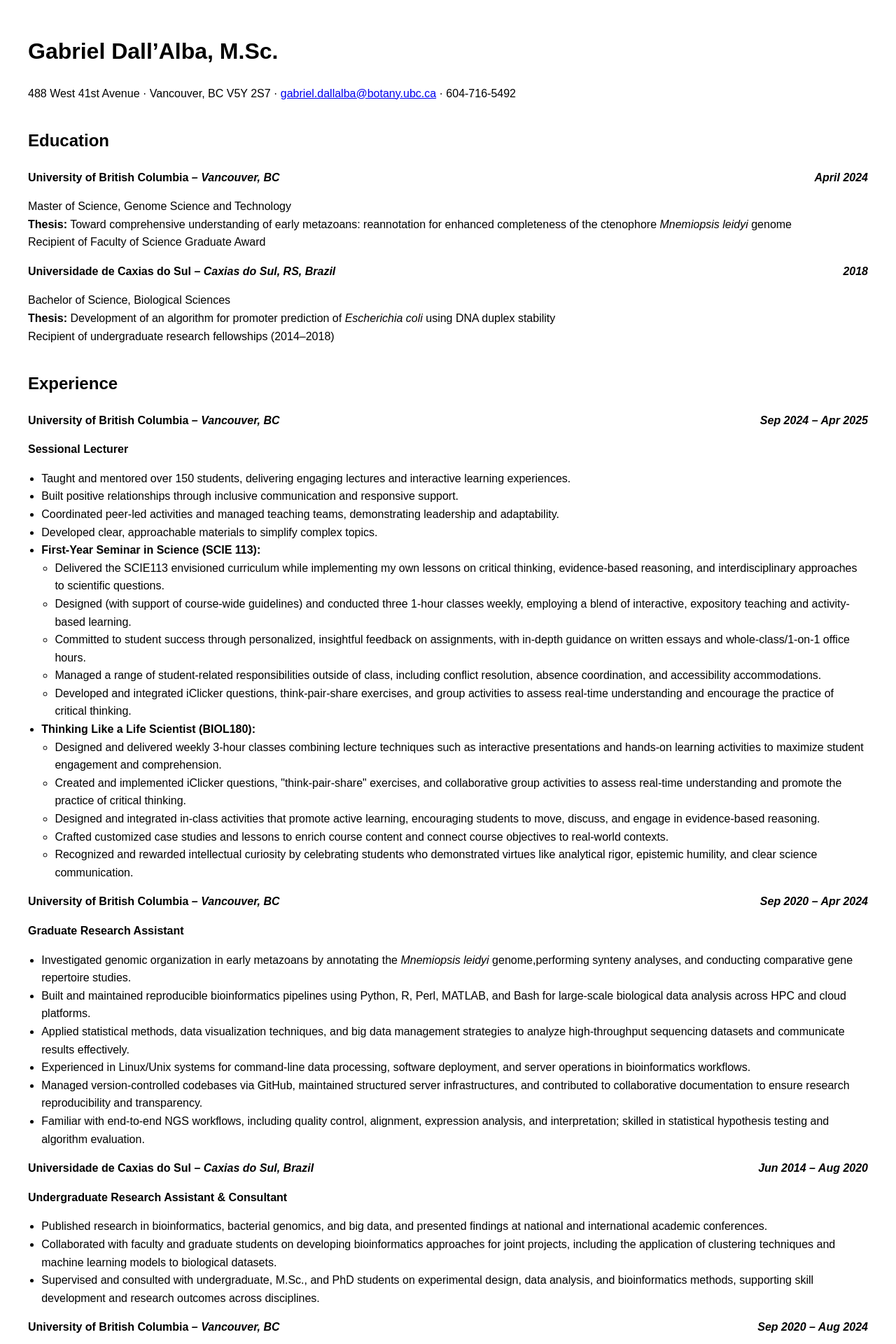
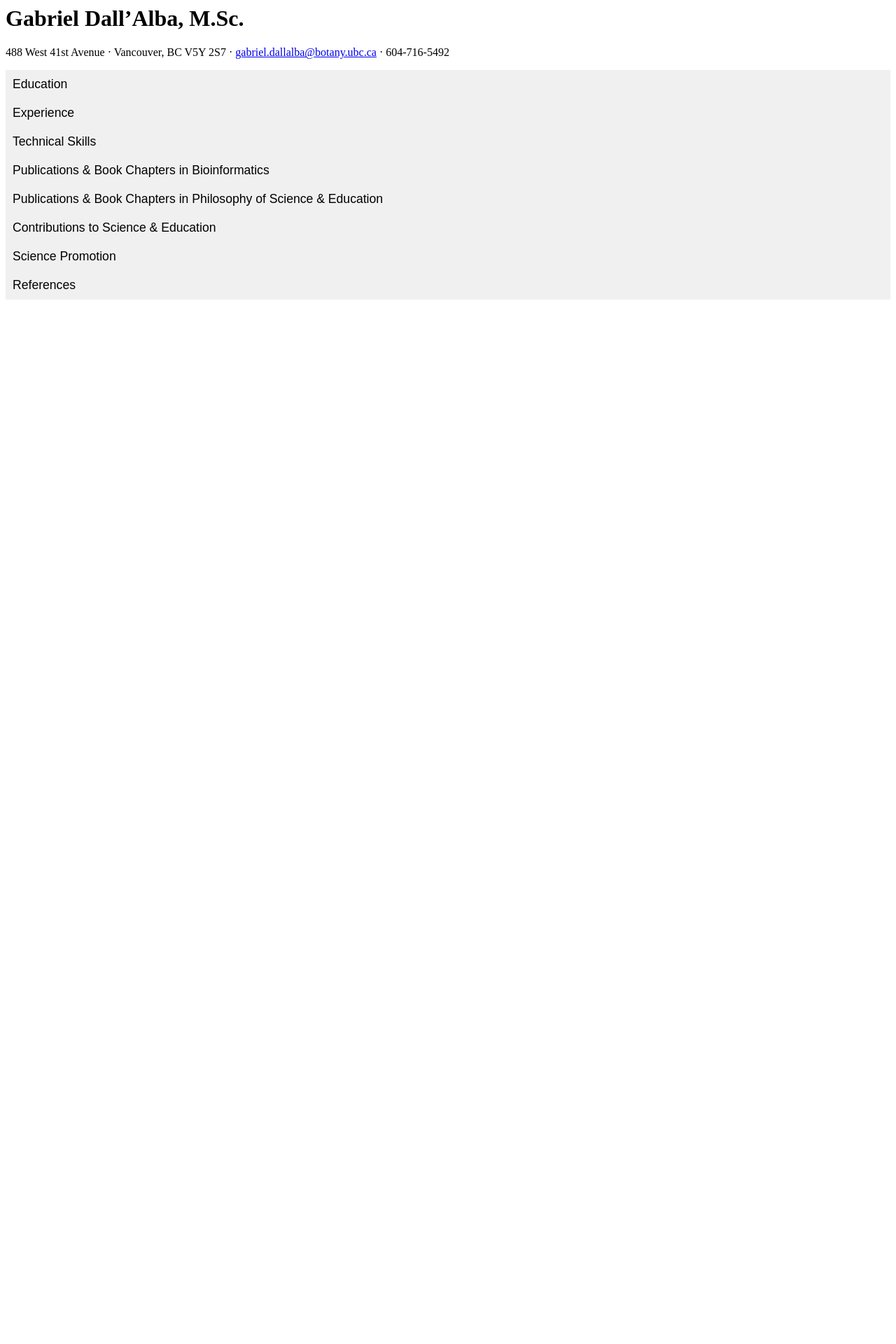
Before and after one commit to gdalba/gdalba.github.io, a Jekyll site: the page assets/cv/gdalba_CV-in-html.html, which Jekyll copies as it is, in a window 1280 px wide. Shown: the top 1920 px of the page at 70% size. Built offline with Jekyll 4.4.1, drawn with Linux system fonts in a browser that asks for light colours; after the commit the page ends 900 px from its top, so only the background shows below that; some of the changed text lies outside the part shown.

Commit message:
Update gdalba_CV-in-html.html

```diff
--- a/assets/cv/gdalba_CV-in-html.html
+++ b/assets/cv/gdalba_CV-in-html.html
@@ -1,32 +1,29 @@
-<!DOCTYPE html>
-<html lang="en">
-<head>
-  <meta charset="UTF-8" />
-  <title>Gabriel Dall’Alba - Curriculum Vitae</title>
-  <style>
-    body { font-family: Arial, sans-serif; margin: 40px; line-height: 1.6; }
-    h1, h2, h3 { margin-top: 1.5em; }
-    ul { margin-top: 0; padding-left: 1.2em; }
-    .contact-info { margin-bottom: 2em; }
-    .section { margin-bottom: 2em; }
-    .institution { font-weight: bold; }
-    .location { font-style: italic; }
-    .date { float: right; font-style: italic; }
-  </style>
-</head>
-<body>
+<!-- Add to <head> -->
+<style>
+  .collapsible { cursor: pointer; background: #f0f0f0; border: none; outline: none; padding: 10px; width: 100%; text-align: left; font-size: 1.1em; }
+  .active, .collapsible:hover { background-color: #e0e0e0; }
+  .content { display: none; padding: 0 18px; }
+  .skill-bar { background: #eee; border-radius: 5px; margin: 5px 0; }
+  .skill-bar-fill { display: block; height: 18px; background: #4caf50; border-radius: 5px; width: 0; transition: width 1s; }
+</style>
+
+<!-- Replace each section with collapsible version -->
 <h1>Gabriel Dall&rsquo;Alba, M.Sc.</h1>
-<div class="contact-info">
+<div class="contact-info"></div>
 <p>488 West 41st Avenue &middot; Vancouver, BC V5Y 2S7 &middot; <a href="mailto:gabriel.dallalba@botany.ubc.ca">gabriel.dallalba@botany.ubc.ca</a> &middot; 604-716-5492</p>
 </div>
-<div class="section">
+
+<button class="collapsible">Education</button>
+<div class="content section">
 <h2>Education</h2>
 <p class="institution">University of British Columbia <span class="location">&ndash; Vancouver, BC</span> <span class="date">April 2024</span></p>
-<p>Master of Science, Genome Science and Technology<br /> <strong>Thesis:</strong> Toward comprehensive understanding of early metazoans: reannotation for enhanced completeness of the ctenophore <em>Mnemiopsis leidyi</em> genome<br /> Recipient of Faculty of Science Graduate Award</p>
+<p><strong>Master of Science, Genome Science and Technology</strong><br /> <strong>Thesis:</strong> Toward comprehensive understanding of early metazoans: reannotation for enhanced completeness of the ctenophore <em>Mnemiopsis leidyi</em> genome<br /> Recipient of Faculty of Science Graduate Award</p>
 <p class="institution">Universidade de Caxias do Sul <span class="location">&ndash; Caxias do Sul, RS, Brazil</span> <span class="date">2018</span></p>
-<p>Bachelor of Science, Biological Sciences<br /> <strong>Thesis:</strong> Development of an algorithm for promoter prediction of <em>Escherichia coli</em> using DNA duplex stability<br /> Recipient of undergraduate research fellowships (2014&ndash;2018)</p>
+<p><strong>Bachelor of Science, Biological Sciences</strong><br/> <strong>Thesis:</strong> Development of an algorithm for promoter prediction of <em>Escherichia coli</em> using DNA duplex stability<br /> Recipient of undergraduate research fellowships (2014&ndash;2018)</p>
 </div>
-<div class="section">
+
+<button class="collapsible">Experience</button>
+<div class="content section">
 <h2>Experience</h2>
 <p class="institution">University of British Columbia <span class="location">&ndash; Vancouver, BC</span> <span class="date">Sep 2024 &ndash; Apr 2025</span></p>
 <p><strong>Sessional Lecturer</strong></p>
@@ -58,54 +55,94 @@
 <p><strong>Graduate Research Assistant</strong></p>
 <ul>
 <li>Investigated genomic organization in early metazoans by annotating the <em>Mnemiopsis leidyi</em> genome,performing synteny analyses, and conducting comparative gene repertoire studies.</li>
-<li>Built and maintained reproducible bioinformatics pipelines using Python, R, Perl, MATLAB, and Bash for large-scale biological data analysis across HPC and cloud platforms.</li>
+<li>Built and maintained reproducible bioinformatics pipelines using Python, Perl, and Bash for large-scale biological data analysis across HPC platforms.</li>
 <li>Applied statistical methods, data visualization techniques, and big data management strategies to analyze high-throughput sequencing datasets and communicate results effectively.</li>
 <li>Experienced in Linux/Unix systems for command-line data processing, software deployment, and server operations in bioinformatics workflows.</li>
 <li>Managed version-controlled codebases via GitHub, maintained structured server infrastructures, and contributed to collaborative documentation to ensure research reproducibility and transparency.</li>
 <li>Familiar with end-to-end NGS workflows, including quality control, alignment, expression analysis, and interpretation; skilled in statistical hypothesis testing and algorithm evaluation.</li>
-</ul>
-<p class="institution">Universidade de Caxias do Sul <span class="location">&ndash; Caxias do Sul, Brazil</span> <span class="date">Jun 2014 &ndash; Aug 2020</span></p>
-<p><strong>Undergraduate Research Assistant &amp; Consultant</strong></p>
-<ul>
-<li>Published research in bioinformatics, bacterial genomics, and big data, and presented findings at national and international academic conferences.</li>
-<li>Collaborated with faculty and graduate students on developing bioinformatics approaches for joint projects, including the application of clustering techniques and machine learning models to biological datasets.</li>
-<li>Supervised and consulted with undergraduate, M.Sc., and PhD students on experimental design, data analysis, and bioinformatics methods, supporting skill development and research outcomes across disciplines.</li>
 </ul>
 <p class="institution">University of British Columbia <span class="location">&ndash; Vancouver, BC</span> <span class="date">Sep 2020 &ndash; Aug 2024</span></p>
 <p><strong>Graduate Teaching Assistant</strong></p>
 <ul>
 <li>Supported instruction in courses including Molecular Genetics, Bioinformatics, and Evolutionary Biology, leading tutorials, mentoring students, and fostering inclusive, student-centered learning environments.</li>
 <li>Designed and evaluated bioinformatics assignments, providing personalized feedback on coding logic, algorithm use, and data interpretation while engaging students in discussions on tools and methods.</li>
-<li>Coordinated teaching teams and course logistics as a Teaching Assistant Coordinator, streamlining task delegation, managing academic accommodations, and ensuring effective communication between instructors, TAs, and students.</li>
+<li>Coordinated teaching assistant teams and course logistics as a Teaching Assistant Coordinator, streamlining task delegation, managing academic accommodations, and ensuring effective communication between instructors, TAs, and students.</li>
+</ul>
+<p class="institution">Universidade de Caxias do Sul <span class="location">&ndash; Caxias do Sul, Brazil</span> <span class="date">Jun 2014 &ndash; Aug 2020</span></p>
+<p><strong>Undergraduate Research Assistant &amp; Consultant</strong></p>
+<ul>
+<li>Applied K-means clustering and Artificial Neural Networks for the prediction of bacterial promoter sequences.</li>
+<li>Published research in bioinformatics, bacterial genomics, and big data, and presented findings at national and international academic conferences.</li>
+<li>Collaborated with faculty and graduate students on developing bioinformatics approaches for joint projects, including the application of clustering techniques and machine learning models to biological datasets.</li>
+<li>Supervised and consulted with undergraduate, M.Sc., and PhD students on experimental design, data analysis, and bioinformatics methods, supporting skill development and research outcomes across disciplines.</li>
 </ul>
 </div>
-<div class="section">
+
+<button class="collapsible">Technical Skills</button>
+<div class="content section">
 <h2>Technical Skills</h2>
+<h3>Programming</h3>
+<div>
+  <strong>Python</strong>
+  <div class="skill-bar"><span class="skill-bar-fill" style="width: 75%; background: #3776ab;"></span></div>
+</div>
+<div>
+  <strong>Bash</strong>
+  <div class="skill-bar"><span class="skill-bar-fill" style="width: 50%; background: #4eaa25;"></span></div>
+</div>
+<div>
+  <strong>R</strong>
+  <div class="skill-bar"><span class="skill-bar-fill" style="width: 30%; background: #276dc3;"></span></div>
+</div>
+
+
+<h3>Other Skills</h3>
 <ul>
+<li><strong>Teaching Skills:</strong> Evidence-based lectures, student-centered learning, interactive activities.</li>
 <li><strong>Platforms:</strong> UBC ARC Sockeye HPC, Linux/UNIX</li>
-<li><strong>Programming:</strong> Python, Bash, R, Perl, MATLAB</li>
 <li><strong>Reproducibility:</strong> Git/GitHub, Docker, Singularity</li>
-<li><strong>NGS Tools:</strong> Genome annotation, clustering, AlphaFold, synteny</li>
 <li><strong>Soft Skills:</strong> Mentorship, cross-functional collaboration, effective communication, transparency, collegiality, organizational planning, inclusivity.</li>
-<li><strong>Interests:</strong> Genome evolution, population genetics, high-throughput sequencing, bioinformatics education.</li>
+<li><strong>Interests:</strong> Genome evolution, population genetics, high-throughput sequencing, bioinformatics education, Nature of Science, Critical Thinking, Philosophy of Science & Education.</li>
 </ul>
 </div>
-<div class="section">
+
+<button class="collapsible">Publications & Book Chapters in Bioinformatics</button>
+<div class="content section">
 <h2>Publications &amp; Book Chapters</h2>
 <p><em>* Titles translated from Portuguese.</em></p>
 <ul>
-<li>Dall&rsquo;Alba, G. (2024). Toward comprehensive understanding of early metazoans: reannotation for enhanced completeness of the ctenophore <em>Mnemiopsis leidyi</em> genome. Master's Thesis, UBC.</li>
-<li>Dall&rsquo;Alba, G. (2023). Clustering for bacterial promoter sequences: DNA Sequences Clusterizer tool. In <em>From Biology to Biotechnology</em>. EDUCS Editora.</li>
-<li>Dall&rsquo;Alba, G., Casa, P.L., et al. (2022). A survey of the biological data in a Big Data perspective. <em>Big Data</em>.</li>
-<li>Coelho R., Dall&rsquo;Alba G., et al. (2020). Towards Algorithms for Automation of Postgenomic Data analyses: <em>Bacillus subtilis</em> Promoter Prediction with Artificial Neural Network. <em>OMICS: A Journal of Integrative Biology</em>.</li>
-<li>Coelho R., Dall&rsquo;Alba G., Silva, S.A.S. (2020). Applications of Neural Networks. In <em>Bioinformatics: Computational Context and Applications</em>. EDUCS Editora.</li>
-<li>Dall&rsquo;Alba G., et al. (2019). Bibliometric Study on Bioinformatics: A Survey in the Brazilian Library of Theses and Dissertations. <em>NBC-Periódico Científico do Núcleo de Biociências</em>.</li>
-<li>Schiavo M., Dall&rsquo;Alba G., et al. (2019). Synthetic Biology and Metabolic Engineering for Developing Solutions in Biotechnology. In <em>Biological Sciences in Healthcare and Contemporaneity 2</em>. Atena Editora.</li>
-<li>Dall&rsquo;Alba, G., et al. (2019). Analysis of the nucleotide content of <em>Escherichia coli</em> promoter sequences related to the alternative sigma factors. <em>Journal of Molecular Recognition</em>.</li>
-<li>Dall&rsquo;Alba, G., et al. (2016). <em>In silico</em> analysis of <em>Escherichia coli</em> promoters recognized by sigma factors. <em>SaBios</em>.</li>
+<li><strong>Dall&rsquo;Alba, G.</strong> (2024). Toward comprehensive understanding of early metazoans: reannotation for enhanced completeness of the ctenophore <em>Mnemiopsis leidyi</em> genome. Master's Thesis, UBC.</li>
+<li><strong>Dall&rsquo;Alba, G.</strong> (2023). Clustering for bacterial promoter sequences: DNA Sequences Clusterizer tool. In <em>From Biology to Biotechnology</em>. EDUCS Editora.</li>
+<li><strong>Dall&rsquo;Alba, G.</strong>, Casa, P.L., et al. (2022). A survey of the biological data in a Big Data perspective. <em>Big Data</em>.</li>
+<li>Coelho R., <strong>Dall&rsquo;Alba G.</strong>, et al. (2020). Towards Algorithms for Automation of Postgenomic Data analyses: <em>Bacillus subtilis</em> Promoter Prediction with Artificial Neural Network. <em>OMICS: A Journal of Integrative Biology</em>.</li>
+<li>Coelho R., <strong>Dall&rsquo;Alba G.</strong>, Silva, S.A.S. (2020). Applications of Neural Networks. In <em>Bioinformatics: Computational Context and Applications</em>. EDUCS Editora.</li>
+<li><strong>Dall&rsquo;Alba G.</strong>, et al. (2019). Bibliometric Study on Bioinformatics: A Survey in the Brazilian Library of Theses and Dissertations. <em>NBC-Periódico Científico do Núcleo de Biociências</em>.</li>
+<li>Schiavo M., <strong>Dall&rsquo;Alba G.</strong>, et al. (2019). Synthetic Biology and Metabolic Engineering for Developing Solutions in Biotechnology. In <em>Biological Sciences in Healthcare and Contemporaneity 2</em>. Atena Editora.</li>
+<li><strong>Dall&rsquo;Alba, G.</strong>, et al. (2019). Analysis of the nucleotide content of <em>Escherichia coli</em> promoter sequences related to the alternative sigma factors. <em>Journal of Molecular Recognition</em>.</li>
+<li><strong>Dall&rsquo;Alba, G.</strong>, et al. (2016). <em>In silico</em> analysis of <em>Escherichia coli</em> promoters recognized by sigma factors. <em>SaBios</em>.</li>
 </ul>
 </div>
-<div class="section">
+
+<button class="collapsible">Publications & Book Chapters in Philosophy of Science & Education</button>
+<div class="content section">
+<h2>Publications &amp; Book Chapters</h2>
+<p><em>* Titles translated from Portuguese.</em></p>
+<ul>
+<li>Guzzo, G.B., <strong>Dall'Alba, G.</strong> (2025). When We Become the Seekers. <em>Free Inquiry</em>.</li>
+<li>Guzzo, G.B., <strong>Dall'Alba, G.</strong> (2024). Science does not have all the answers – And this is not a problem. <em>Skeptical Inquirer</em>.</li>
+<li>Elias, D.C., <strong>Dall'Alba, G.</strong> (2023). Nature's Imposters: Mimicry. In <em>Science to be read in schools</em>. Pages 75-83.</li>
+<li>Guzzo, G.B., <strong>Dall'Alba, G.</strong> (2022). LAATS, A.; SIEGEL, H. Teaching evolution in a creation nation. Chicago: The University of Chicago Press, 2016. <em>Revista Conjectura</em>.</li>
+<li><strong>Dall'Alba, G.</strong> (2022). Science as a process: Critical Thinking and Scientific through the lens of Biotechnology. In <em>Biotechnology in Schools: Educational Practices for Basic Education</em>. Pages 39-62.</li>
+<li><strong>Dall'Alba, G.</strong>, Guzzo, G.B. (2022). The importance of qualified communication of ideas on science education. <em>Revista Interdisciplinar de Ciência Aplicada</em>.</li>
+<li>Guzzo, G.B., <strong>Dall'Alba, G.</strong> (2021). Science as a process: epistemic lessons from the pandemic. <em>ACTIO: Docência em Ciências</em>.</li>
+<li>Guzzo, G.B., <strong>Dall'Alba, G.</strong> (2017). What is an ideal critical thinker expected to conclude about anthropogenic global warming?. <em>Philosophical Inquiry in Education</em>.</li>
+<li>Dall'Alba, G.</strong>, Guzzo, G.B., de Avila e Silva, S. (2016). Science and Education: A Perspective of Didactic Transposition with Bioinformatics Concepts. <em>International Journal for Infonomics</em>.</li>
+<li>Guzzo, G.B., <strong>Dall'Alba, G.</strong> (2016). The Role of Educators in Desacralizing Ideas. <em>Humanist Perspectives</em>, Ottawa 196, Pages 8-11.</li>
+</ul>
+</div>
+
+<button class="collapsible">Contributions to Science & Education</button>
+<div class="content section">
 <h2>Contributions to Science &amp; Education</h2>
 <ul>
 <li><strong>Instructor/Coordinator:</strong></li>
@@ -117,11 +154,13 @@
 <li>Why can we trust science: The nature of scientific processes &ndash; Brazil (2021) Talk</li>
 <li>Science as a Process: Why science is not only about results &ndash; Humanist Canada (2021) Seminar</li>
 <li>How to evaluate scientific information on the Internet? &ndash; Brazil (2017) Talk</li>
-<li>The Role of Bioinformatics in Science and Education &ndash; CICE, Canada (2016) Talk</li>>
+<li>The Role of Bioinformatics in Science and Education &ndash; CICE, Canada (2016) Talk</li>
 </ul>
 </ul>
 </div>
-<div class="section">
+
+<button class="collapsible">Science Promotion</button>
+<div class="content section">
 <h2>Science Promotion</h2>
 <ul>
 <li>Judge, UBC Science Case Competition (2024)</li>
@@ -142,6 +181,9 @@
 <li>Event Organizer, ENZITEC 2016 – XII Brazilian Seminar on Enzyme Technology (2016)</li>
 </ul>
 </div>
+
+<button class="collapsible">References</button>
+<div class="content section">
 <h2>References</h2>
 <ul>
 <ul>
@@ -162,5 +204,28 @@
 </ul>
 <p>&nbsp;</p>
 <ul>
+<ul>
 <li><strong>Prof. Dr. Scheila de Avila e Silva</strong><br /> Professor and Researcher in Bioinformatics, Universidade de Caxias do Sul<br /> Former Supervisor (Undergraduate Research Assistant role)<br /> <strong>Email:</strong> <a href="mailto:sasilva6@ucs.br">sasilva6@ucs.br</a></li>
 </ul>
+</ul>
+</div>
+
+<!-- Add to end of <body> -->
+<script>
+  // Collapsible sections
+  document.querySelectorAll('.collapsible').forEach(btn => {
+    btn.addEventListener('click', function() {
+      this.classList.toggle('active');
+      let content = this.nextElementSibling;
+      content.style.display = content.style.display === "block" ? "none" : "block";
+    });
+  });
+  // Animate skill bars
+  window.onload = function() {
+    document.querySelectorAll('.skill-bar-fill').forEach(bar => {
+      let width = bar.style.width;
+      bar.style.width = '0';
+      setTimeout(() => { bar.style.width = width; }, 200);
+    });
+  };
+</script>
```
